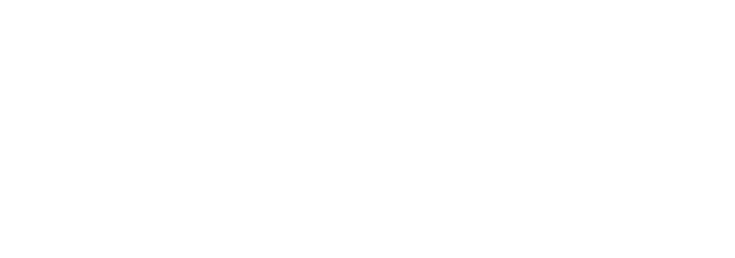
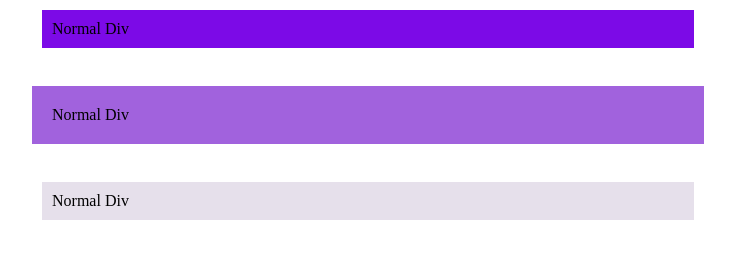
Before and after one commit to YOUSSF890/CSS, a plain HTML site: page ex/index.html in a window 1280 px wide. Shown: the whole page, without its empty margins (272-1007 px from the left). Drawn offline with Linux system fonts and the light colour scheme.

Commit message:
finsh-12-02

```diff
--- /dev/null
+++ b/ex/ex5-8.css
@@ -0,0 +1,30 @@
+.assign-1-shape-1 {
+    background-color: rgb(124, 10, 231);
+    width: 500px;
+    padding: 10px ;
+    margin: 10px 10px 10px 10px;
+    width: 50%;
+    margin-left: auto;
+    margin-right: auto;
+}
+
+.assign-1-shape-2 {
+    background-color: rgb(161, 98, 221);
+    width : 500px;
+    padding: 20px;
+    margin: 10px;
+    width: 50%;
+    margin-left: auto;
+    margin-right: auto;
+
+}
+
+.assign-1-shape-3 {
+    background-color: rgb(230, 224, 235);
+    width : 500px;
+    padding: 10px;
+    margin: 10px;
+    width: 50%;
+    margin-left: auto;
+    margin-right: auto;
+}
--- a/ex/index.html
+++ b/ex/index.html
@@ -1,10 +1,14 @@
 <!DOCTYPE html>
-
 <html>
     <head>
-        <link />
+        <link rel="stylesheet" href="ex5-8.css">
     </head>
     <body>
-
+        <div class="assign-1-shape-1">Normal Div</div>
+        <br>
+        <div class="assign-1-shape-2">Normal Div</div>
+        <br>
+        <div class="assign-1-shape-3">Normal Div</div>
+        <br>
     </body>
 </html>
```
Also changed, not shown: ex/ex1-4.css (+89 -0 lines).
